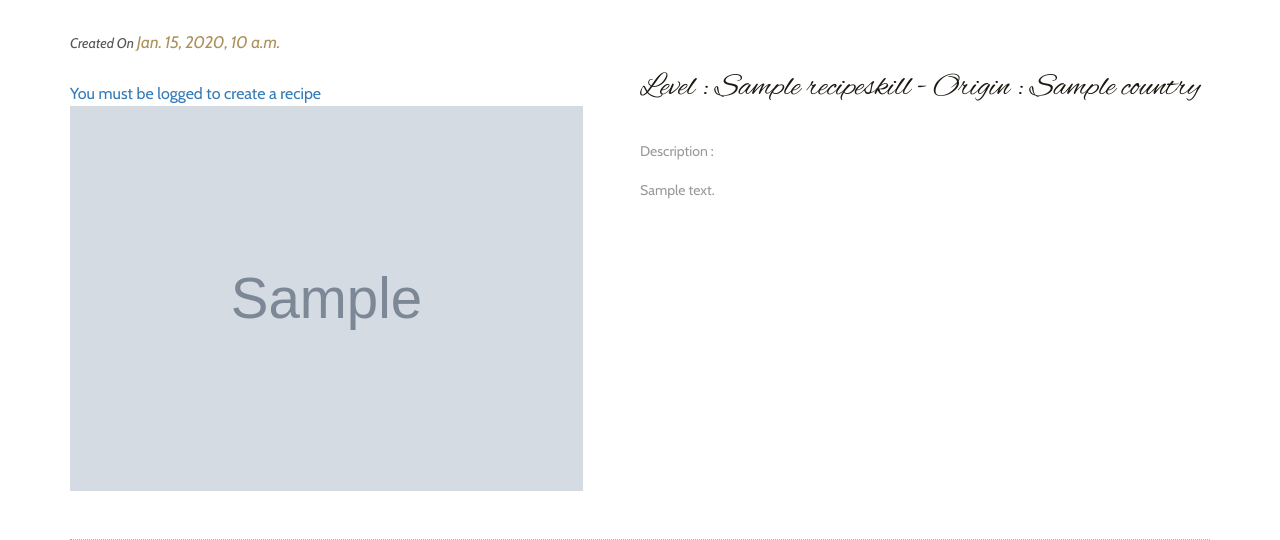
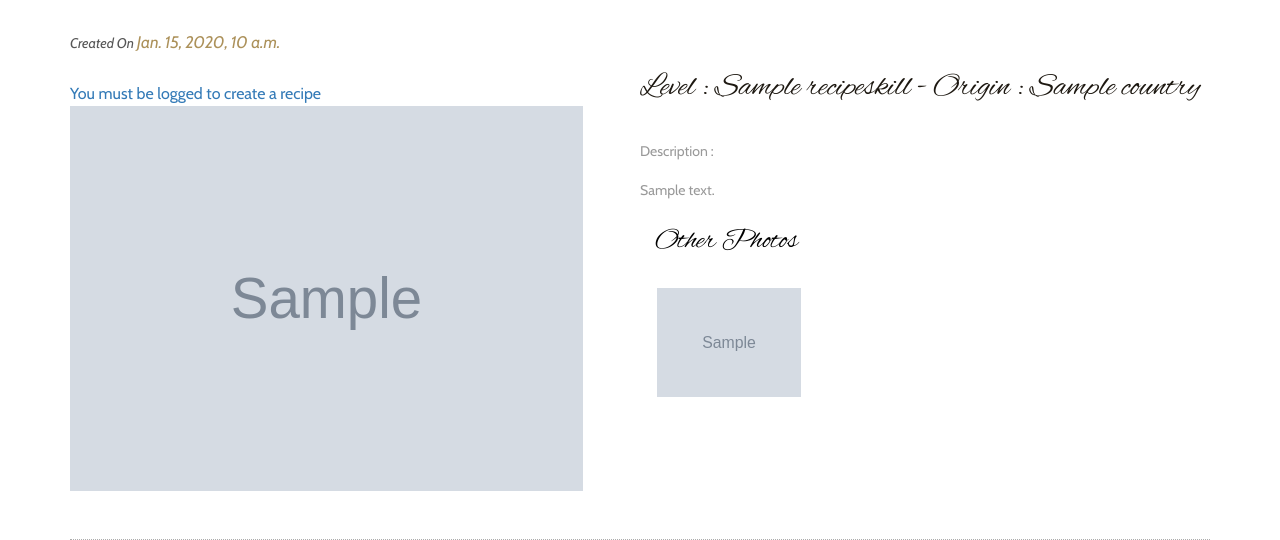
Before and after one commit to vmullet/MasterCook, a Django app: a page that uses recipes/templates/recipes/recipes_details.html in a window 1280 px wide. Shown: the part 521-1061 px from the top of the page. Run offline with Django 3.2, Linux system fonts and the light colour scheme; tables that the repository leaves empty hold one stand-in row (values such as "Sample post"); grey boxes marked "Sample" are stand-in pictures; some libraries are stand-ins or nearby versions.

Commit message:
Added other photos on details page and search page functional

```diff
--- a/assets/js/custom.js
+++ b/assets/js/custom.js
@@ -1,3 +1,6 @@
-$(function() {
-    $("#id_rate").rating({showCaption:false});
+$(function () {
+    $("#id_rate").rating({showCaption: false});
+    $(".rating-disabled").each(function (){
+        $(this).rating({showCaption: false, disabled: true})
+    })
 });
--- a/recipes/forms.py
+++ b/recipes/forms.py
@@ -230,7 +230,7 @@ class RecipeRateForm(forms.ModelForm):
     rate = forms.CharField(widget=forms.TextInput(
         attrs={
             'min': 0,
-            'max': 10,
+            'max': 5,
             'step': 0.5,
             'data-size': 'xs',
         }
--- a/recipes/models.py
+++ b/recipes/models.py
@@ -1,4 +1,5 @@
 from django.db import models
+from django.db.models import Avg
 from django.contrib.auth.models import User
 from generic.models import Country, UnitMeasure, Currency
 from ingredients.models import Ingredient
@@ -70,6 +71,9 @@ class Recipe(models.Model):
 
     def get_short_description(self):
         return '%s...' % self.description[:100]
+
+    def get_median_rate(self):
+        return str(RecipeRate.objects.filter(recipe=self).aggregate(Avg('rate')).get('rate__avg')).replace(',', '.')
 
 
 class RecipeStep(models.Model):
--- a/recipes/templates/recipes/recipes_details.html
+++ b/recipes/templates/recipes/recipes_details.html
@@ -51,6 +51,16 @@
             {{ recipe.description }}
             </span>
         </p>
+    <br>
+        <div class="col-lg-10 footer-grid wow fadeInUp" data-wow-duration="1000ms" data-wow-delay="300ms">
+            <h3 style="color:black">{% trans "Other photos" %}</h3>
+            {% for photo in recipe_photos %}
+                <div class="footer-grd">
+                    <a href="{{ photo.image.url }}"><img src="{{ photo.image.url }}" class="img-responsive" alt=""/></a>
+                </div>
+            {% endfor %}
+            <div class="clearfix"></div>
+        </div>
     </div>
     <div class="clearfix"></div>
     <div class="tags-cate">
--- a/recipes/views.py
+++ b/recipes/views.py
@@ -1,5 +1,5 @@
 from django.shortcuts import render, redirect
-from .models import Recipe, RecipeComment, RecipeRate, RecipeIngredient, RecipeStep
+from .models import Recipe, RecipeComment, RecipeRate, RecipeIngredient, RecipeStep, RecipeImage
 from . import forms as recipeforms
 from django.contrib.auth.decorators import login_required
 from django.contrib import messages
@@ -11,7 +11,6 @@ from django.conf import settings
 
 
 # Create your views here.
-
 
 def recipe_homepage(request):
     return render(request, 'recipes/recipes_homepage.html')
@@ -29,6 +28,7 @@ def recipe_details(request, recipe_slug):
     recipe = get_object_or_404(Recipe, slug=recipe_slug)
     recipe_ingredients = RecipeIngredient.objects.filter(recipe=recipe)
     recipe_steps = RecipeStep.objects.filter(recipe=recipe)
+    recipe_photos = RecipeImage.objects.filter(recipe=recipe)
     comments = RecipeComment.objects.filter(recipe=recipe).order_by('-created_at')
     if 'num_page' in request.GET:
         num_page = request.GET['num_page']
@@ -46,6 +46,7 @@ def recipe_details(request, recipe_slug):
                       'recipe': recipe,
                       'recipe_ingredients': recipe_ingredients,
                       'recipe_steps': recipe_steps,
+                      'recipe_photos': recipe_photos,
                       'comment_paginator': paginator.page(num_page),
                       'current_page': num_page,
                       'range_page': range(1, paginator.num_pages + 1),
@@ -58,7 +59,12 @@ def recipe_details(request, recipe_slug):
 
 def recipe_search(request):
     if 'search' in request.GET:
-        return render(request, 'recipes/recipe_search.html')
+        keyword = request.GET['search']
+        results = Recipe.objects.filter(name__contains=keyword)
+        return render(request, 'recipes/recipe_search.html', {
+            'results': results,
+            'keyword': keyword
+        })
     return redirect('recipes:list')
 
 
```
Also changed, not shown: recipes/templates/recipes/recipe_search.html (+12 -5 lines), recipes/templates/recipes/recipes_list.html (+8 -3 lines), locale/en/LC_MESSAGES/django.po, locale/fr/LC_MESSAGES/django.po, media/images/avatars/Portrait_0.png (added), media/images/recipes/10_BFgDKbY.jpg (added), media/images/recipes/1_IH67OCc.jpg (added), media/images/recipes/8_nIwMrI4.jpg (added).
